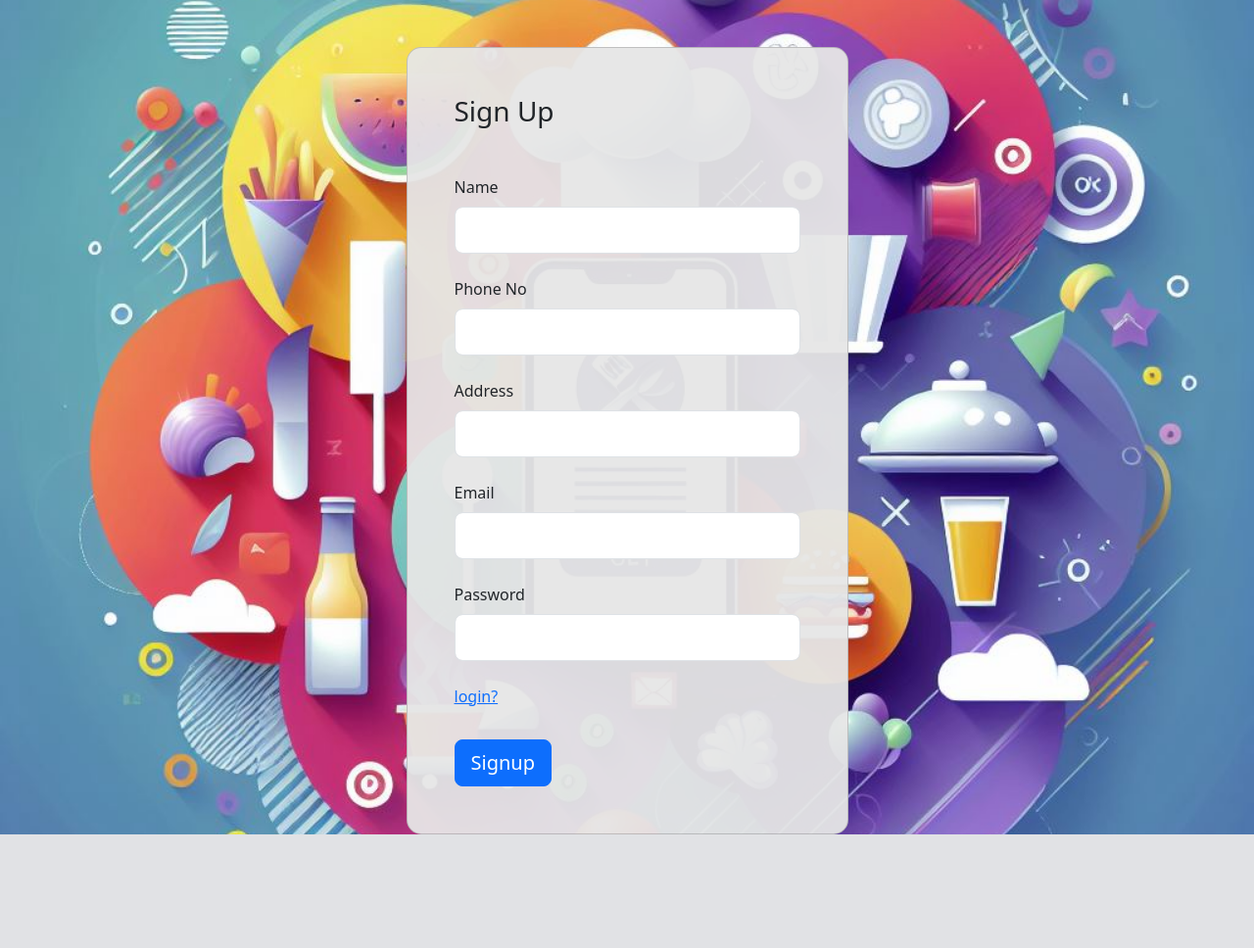
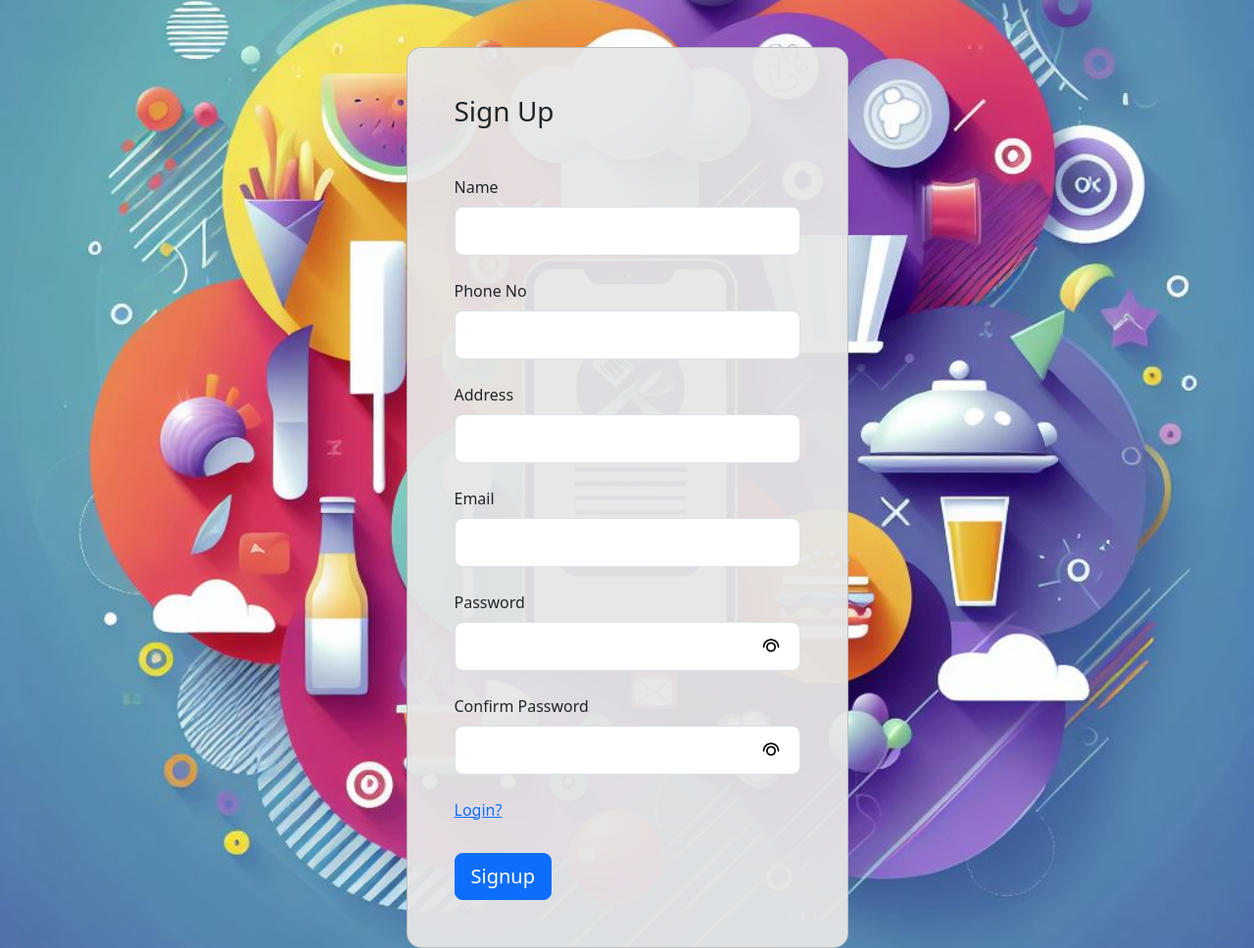
Before and after one commit to xan-is-him/Food-Ordering-System, a PHP site: page /signup.php in a window 1280 px wide. Shown: the whole page at 98% size. Before the commit the page ends 852 px from the top, so only its background shows below. Run offline with PHP 8.4, Linux system fonts and the light colour scheme.

Commit message:
Update signup.php

```diff
--- a/signup.php
+++ b/signup.php
@@ -13,6 +13,37 @@
 		<link href="./css/bg.css" rel="stylesheet">
 		<link href="./css/tools.css" rel="stylesheet">
 		<link href="https://cdn.jsdelivr.net/npm/bootstrap@5.3.0-alpha1/dist/css/bootstrap.min.css" rel="stylesheet">
+
+		<style>
+			.password-container {
+				position: relative;
+				width: 100%;
+			}
+			.toggle-password {
+				position: absolute;
+				right: 15px;
+				top: 50%;
+				transform: translateY(0%);
+				cursor: pointer;
+				background: none;
+				border: none;
+				width: 30px;
+				height: 30px;
+				display: flex;
+				align-items: center;
+				justify-content: center;
+				padding: 0;
+			}
+			.toggle-password img {
+				width: 20px;
+				height: 20px;
+				pointer-events: none;
+			}
+			.form-control {
+				padding-right: 50px;
+				height: 50px;
+			}
+		</style>
 </head>
 <body>
 	<section class="vh-100">
@@ -43,18 +74,26 @@
 									<input type="email" id="email" name="email" class="form-control form-control-lg" />
 									<small id="emailError" class="text-danger"></small>
 								</div>
-								<div class="form-outline mb-4">
+								<div class="form-outline mb-4 password-container">
 									<label class="form-label" for="password">Password</label>
 									<input type="password" id="password" name="password" class="form-control form-control-lg" />
-									<small id="passwordError" class="text-danger"></small>
+									<button type="button" class="toggle-password" onclick="togglePassword('password', 'eye-icon')">
+										<img id="eye-icon" src="./img/eye.png" alt="Show/Hide">
+									</button>
+								</div>
+								<div class="form-outline mb-4 password-container">
+									<label class="form-label" for="confirm-password">Confirm Password</label>
+									<input type="password" id="confirm-password" name="confirm-password" class="form-control form-control-lg" />
+									<button type="button" class="toggle-password" onclick="togglePassword('confirm-password', 'eye-icon-confirm')">
+										<img id="eye-icon-confirm" src="./img/eye.png" alt="Show/Hide">
+									</button>
 								</div>
 								<div class="row mb-4">
-                  <a href="login.php">login?</a>
-                </div>
+									<a href="login.php">Login?</a>
+								</div>
 								<div class="mt-4 pt-2">
 									<input class="btn btn-primary btn-lg" type="submit" value="Signup" />
 								</div>
-
 							</form>
 						</div>
 					</div>
@@ -63,48 +102,13 @@
 		</div>
 	</section>
 
-
-	<script src="https://cdn.jsdelivr.net/npm/bootstrap@5.3.0-alpha1/dist/js/bootstrap.bundle.min.js"></script>
 	<script>
-		function validateForm() {
-			let valid = true;
-
-			const name = document.getElementById('name').value;
-			const phone = document.getElementById('phone').value;
-			const address = document.getElementById('address').value;
-			const email = document.getElementById('email').value;
-			const password = document.getElementById('password').value;
-
-			document.getElementById('nameError').textContent = '';
-			document.getElementById('phoneError').textContent = '';
-			document.getElementById('addressError').textContent = '';
-			document.getElementById('emailError').textContent = '';
-			document.getElementById('passwordError').textContent = '';
-
-			if (name === '') {
-				document.getElementById('nameError').textContent = 'Name is required';
-				valid = false;
-			}
-			if (phone === '' || !/^\d{10}$/.test(phone)) {
-				document.getElementById('phoneError').textContent = 'Valid phone number is required';
-				valid = false;
-			}
-			if (address === '') {
-				document.getElementById('addressError').textContent = 'Address is required';
-				valid = false;
-			}
-			if (email === '' || !/\S+@\S+\.\S+/.test(email)) {
-				document.getElementById('emailError').textContent = 'Valid email is required';
-				valid = false;
-			}
-			if (password === '' || password.length < 6) {
-				document.getElementById('passwordError').textContent = 'Password must be at least 6 characters long';
-				valid = false;
-			}
-
-			return valid;
+		function togglePassword(fieldId, iconId) {
+			var passwordField = document.getElementById(fieldId);
+			var eyeIcon = document.getElementById(iconId);
+			passwordField.type = passwordField.type === "password" ? "text" : "password";
+			eyeIcon.src = passwordField.type === "password" ? "./img/eye.png" : "./img/hide.png";
 		}
 	</script>
 </body>
-
 </html>
```
